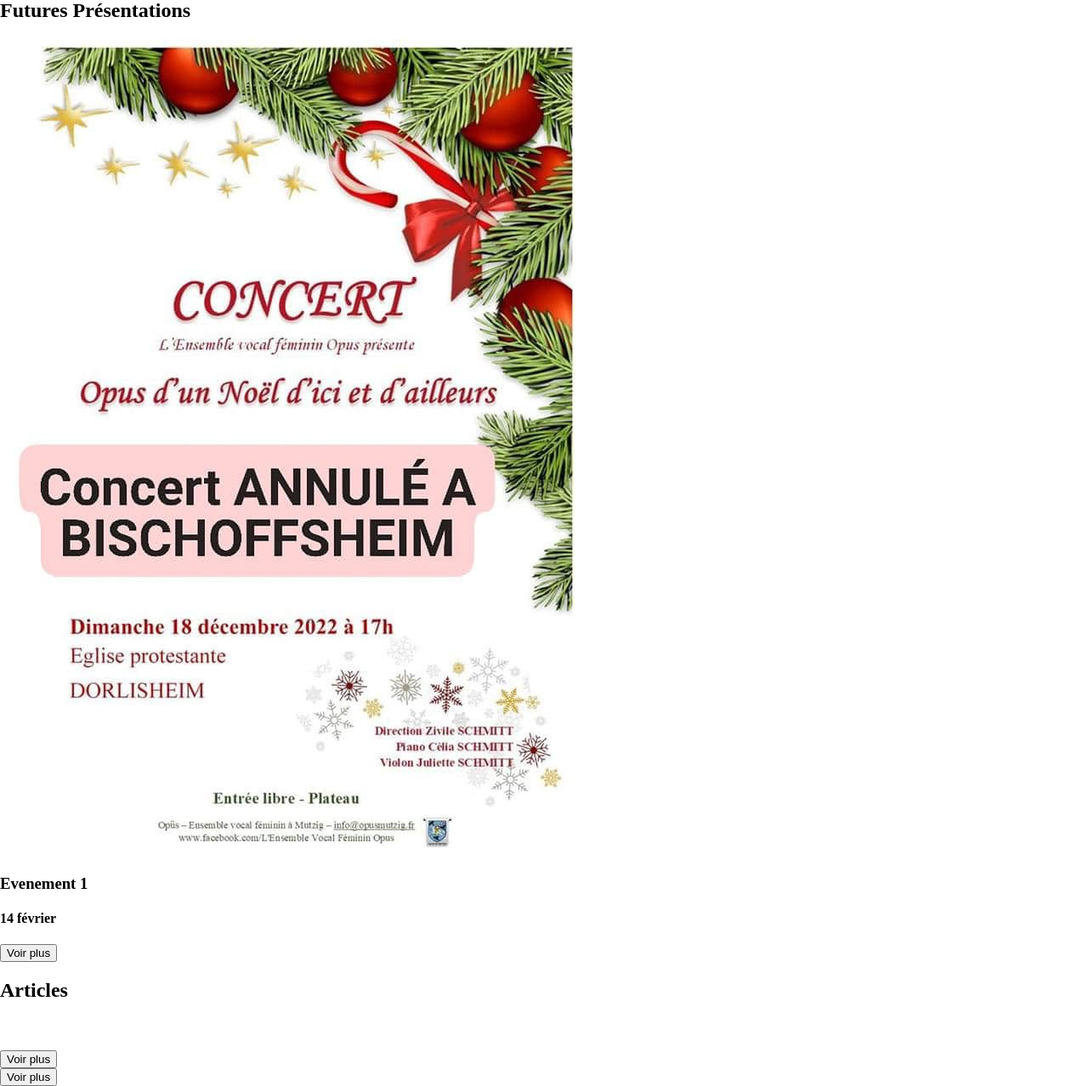
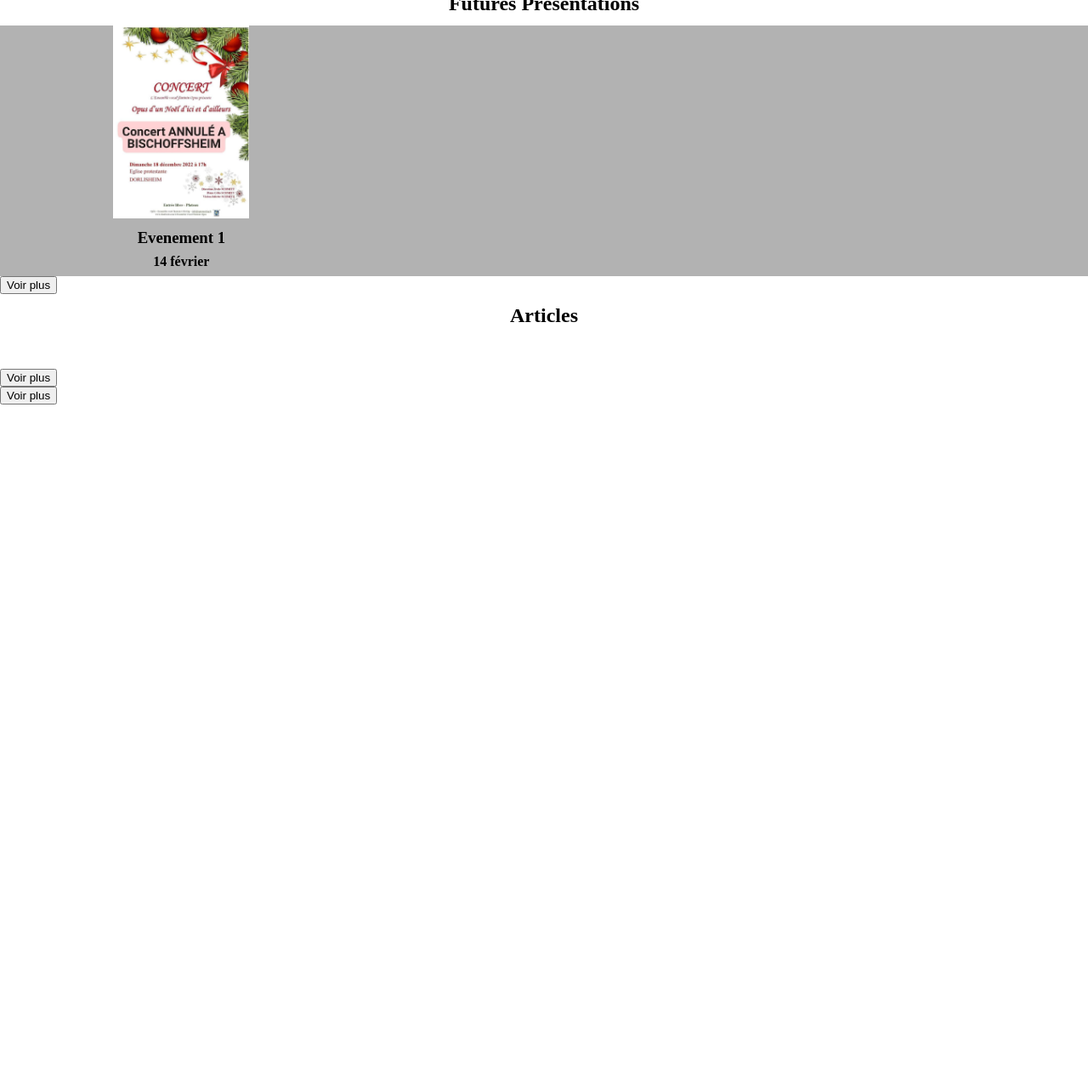
Before and after one commit to JMVik/l2-web-project, a PHP site: page /index.html in a window 1280 px wide. Shown: the part 385-1663 px from the top of the page at 85% size. After the commit the page ends 861 px from the top, so only its background shows below. Run offline with PHP 8.4, Linux system fonts and the light colour scheme.

Commit message:
Modifications style.css

```diff
--- a/assets/css/style.css
+++ b/assets/css/style.css
@@ -5,7 +5,7 @@ body {
 header nav {
     width: 100%;
     height: 60px;
-    background-color: rgb(184, 184, 184);
+    background-color: rgb(120, 120, 120);
     display: flex;
     justify-content: flex-end;
     align-items: center;
@@ -13,10 +13,10 @@ header nav {
 
 header nav img {
     display: flex;
-    width: 40px;
-    height: 40px;
+    width: 2rem;
+    height: 2rem;
     margin-right: auto;
-    margin-left: 2rem;
+    margin-left: 1rem;
 }
 
 header nav ul {
@@ -35,5 +35,45 @@ header nav li:not(:last-child) {
 }
 
 header nav li:last-child {
-    padding-right: 40px;
+    padding-right: 1rem;
 }
+
+header img:nth-child(2) {
+    max-width: 100%;
+    height: auto;
+}
+
+main nav h2{
+    display: flex;
+    justify-content: center;
+    margin-top: 12px;
+    margin-bottom: 12px;
+}
+
+main nav:first-child article {
+    display: grid;
+    width: auto;
+    height: auto;
+    background-color: rgba(0, 0, 0, 0.3);
+    justify-items: center;
+    align-items: center;
+    grid-template-rows: 1fr;
+    grid-template-columns: 1fr 1fr 1fr;
+}
+
+main nav:first-child article img{
+    width: 160px;
+    height: auto;
+}
+
+main nav:first-child article h3 {
+    display: flex;
+    margin: 8px;
+    justify-content: center;
+}
+
+main nav:first-child article h4 {
+    display: flex;
+    margin: 8px;
+    justify-content: center;
+}
```
